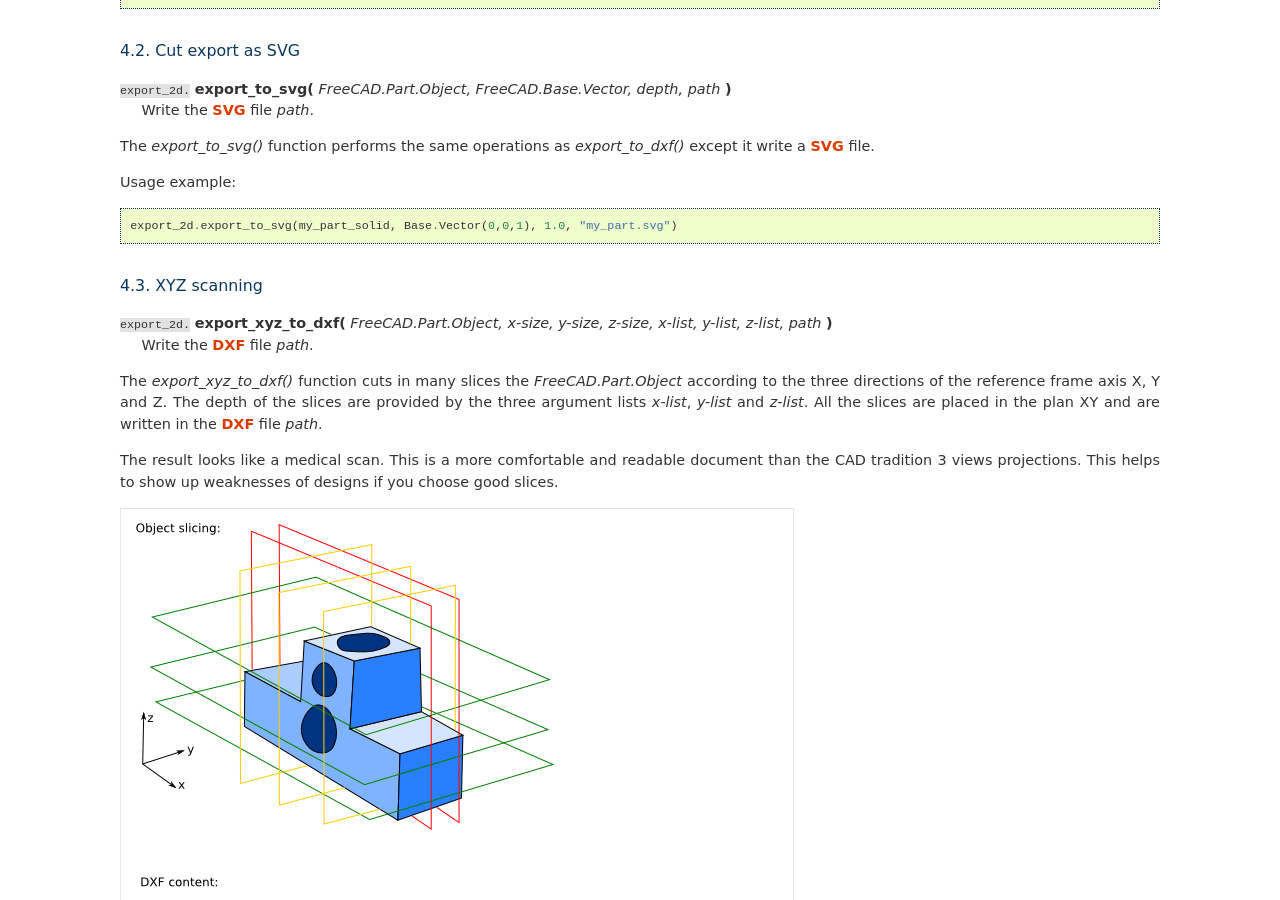
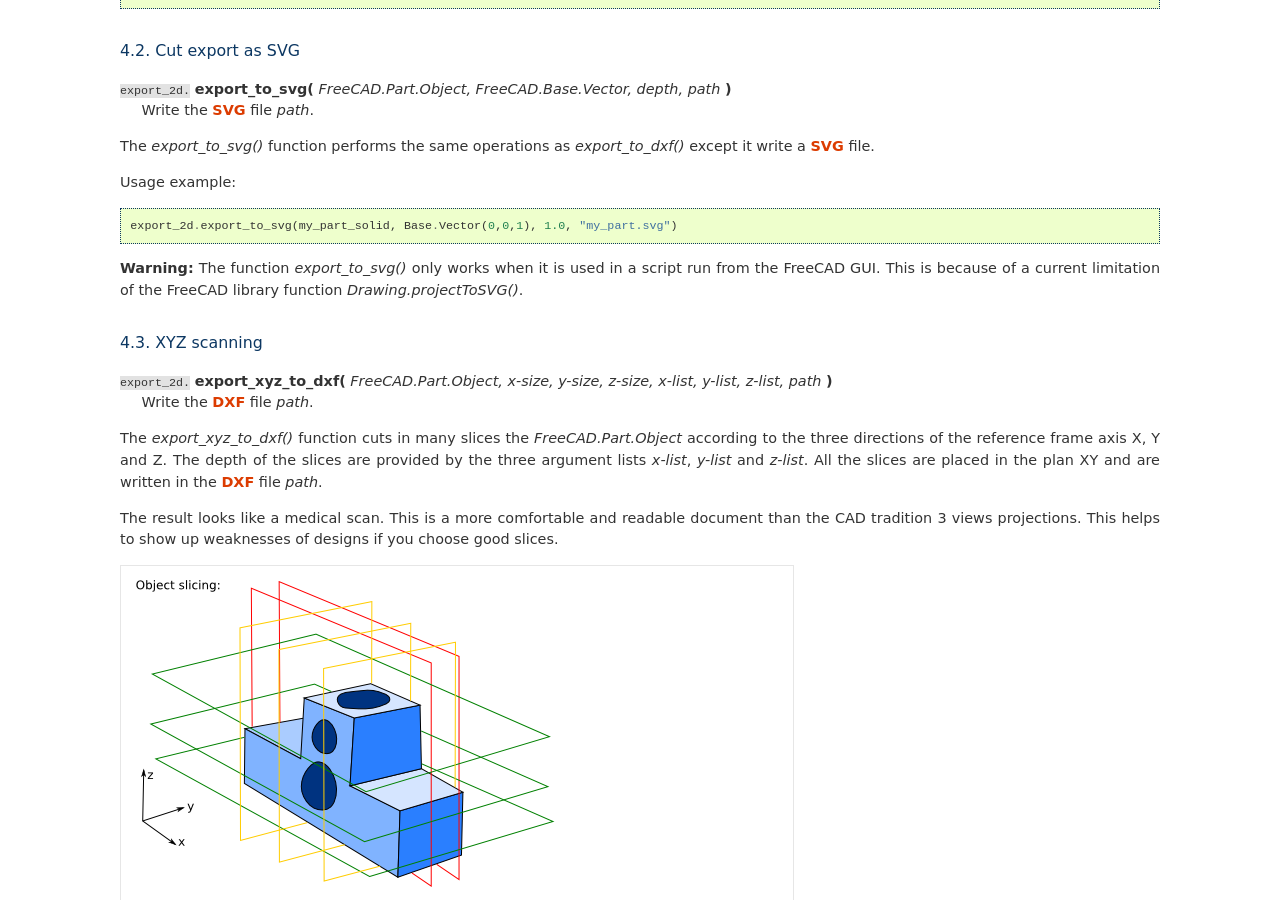
Before and after one commit to charlyoleg/Cnc25D, a Sphinx documentation site: the page built from docs/cnc25d_api.rst, in a window 1280 px wide and 900 px high, scrolled down 4368 px. Built offline with Sphinx 7.4.7, drawn with Linux system fonts in a browser that asks for light colours; formulas are drawn with MathJax 3.

Commit message:
[docs] add warning limitation

```diff
--- a/docs/cnc25d_api.rst
+++ b/docs/cnc25d_api.rst
@@ -156,6 +156,7 @@ Usage example::
 
   export_2d.export_to_svg(my_part_solid, Base.Vector(0,0,1), 1.0, "my_part.svg")
 
+**Warning:** The function *export_to_svg()* only works when it is used in a script run from the FreeCAD GUI. This is because of a current limitation of the FreeCAD library function *Drawing.projectToSVG()*.
 
 4.3. XYZ scanning
 -----------------
```
